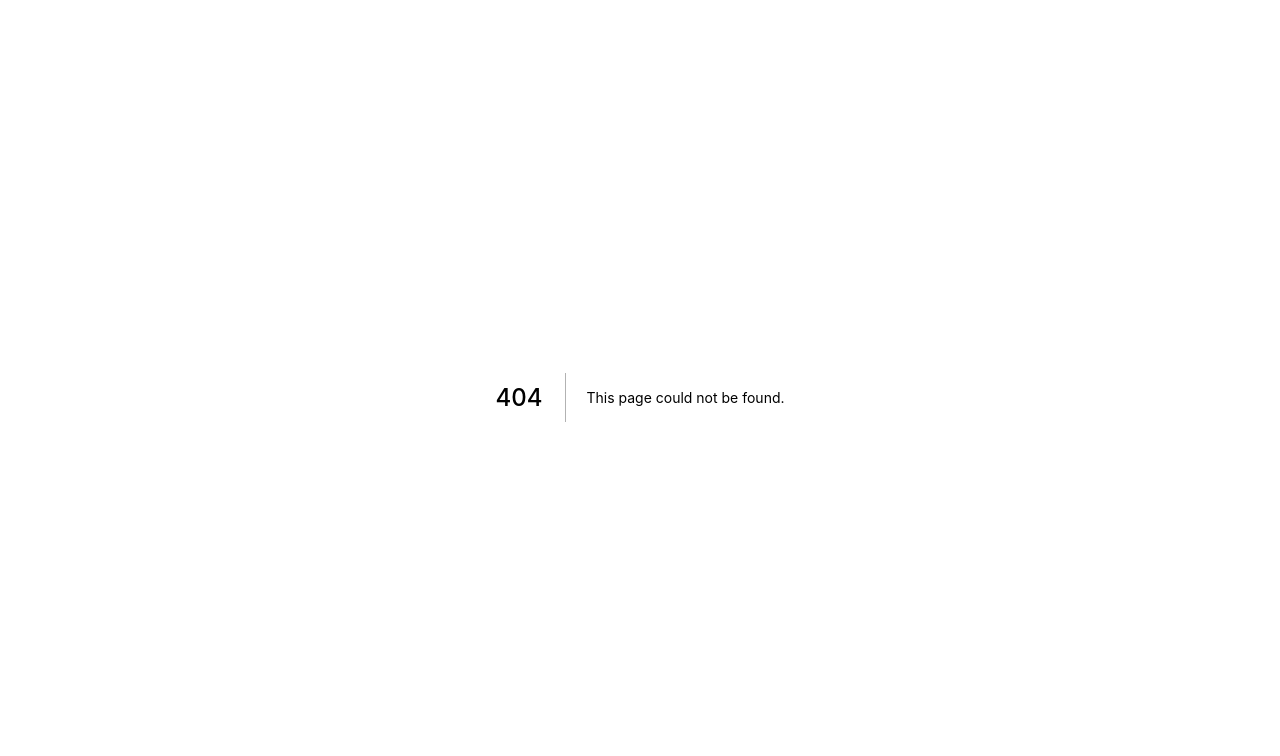
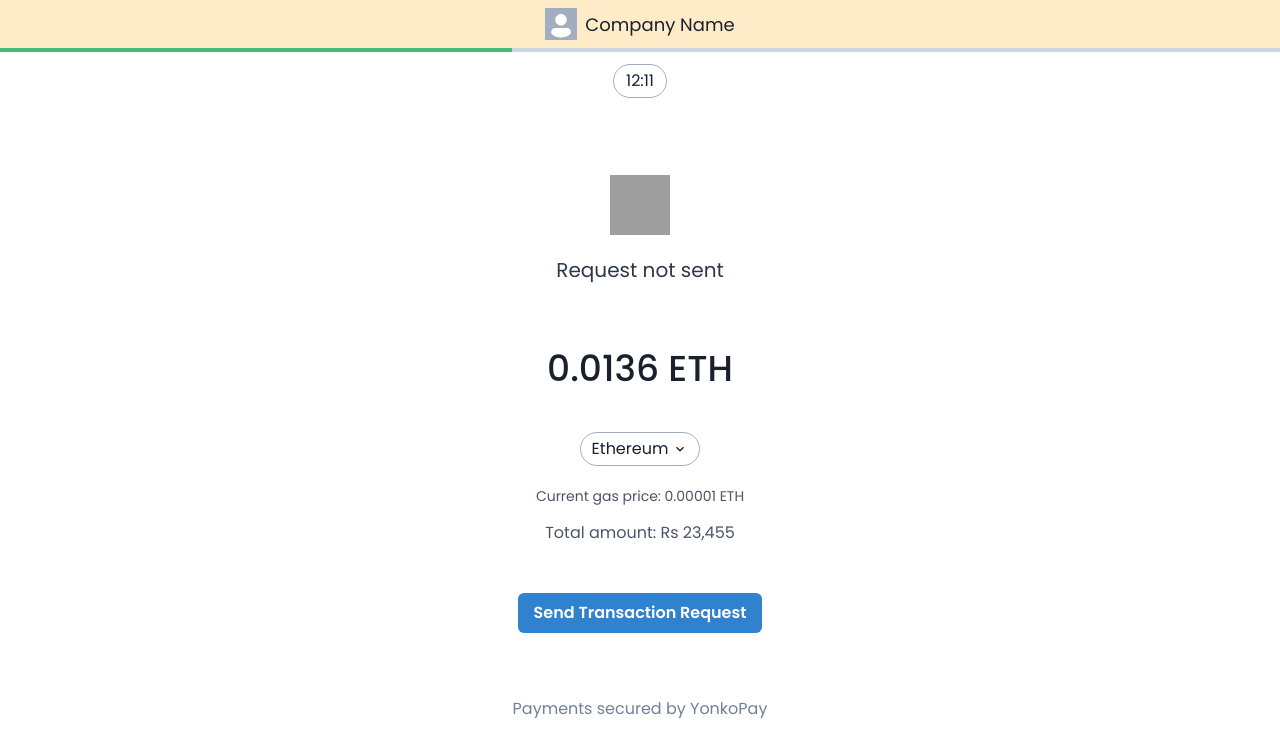
Before and after one commit to HariVP03/execute-2-project, a Next.js app in the folder apps/web/: page /payments/1 in a window 1280 px wide. Before the commit this address had no page. Shown: the top 756 px of the page. Built offline with nearby package versions, Linux system fonts and the light colour scheme; grey boxes are pictures that could not be loaded.

Commit message:
added payments page

```diff
--- a/apps/web/package.json
+++ b/apps/web/package.json
@@ -14,7 +14,9 @@
         "@chakra-ui/react": "^1.1.4",
         "@emotion/react": "^11.1.4",
         "@emotion/styled": "^11.0.0",
+        "@usedapp/core": "^1.0.5",
         "axios": "^0.21.1",
+        "ethers": "^5.6.8",
         "firebase": "^9.8.2",
         "framer-motion": "^3.2.1",
         "next": "12.0.7",
--- a/apps/web/pages/_app.tsx
+++ b/apps/web/pages/_app.tsx
@@ -8,6 +8,7 @@ import { Hydrate } from "react-query/hydration";
 import { RecoilRoot } from "recoil";
 import "@firebase/init";
 import axios from "axios";
+
 function MyApp({ Component, pageProps }: AppProps): JSX.Element {
     const queryClient = new QueryClient();
     axios.defaults.baseURL = "http://localhost:8888";
--- a/apps/web/pages/dashboard/index.tsx
+++ b/apps/web/pages/dashboard/index.tsx
@@ -1,6 +1,4 @@
-import axios from "axios";
 import { getAuth, onAuthStateChanged } from "firebase/auth";
-import { useEffect } from "react";
 import { getUser } from "src/utils";
 
 const Dashboard = () => {
--- /dev/null
+++ b/apps/web/pages/payments/[id].tsx
@@ -0,0 +1,107 @@
+import { Avatar, Flex, Text, Image, Icon, Button } from "@chakra-ui/react";
+import { ChevronDownIcon } from "@chakra-ui/icons";
+import { useRouter } from "next/router";
+
+const PaymentModal = () => {
+    const router = useRouter();
+
+    const { id, status, amount } = router.query;
+
+    console.log(router.query);
+
+    return (
+        <Flex
+            fontFamily="Poppins"
+            align="center"
+            w="100vw"
+            h="100vh"
+            direction="column"
+        >
+            <Flex justify="center" w="full" bg="#feebc8" py={2} align="center">
+                <Avatar size="sm" rounded="none" />
+                <Text ml={2} fontWeight="normal" my={0} fontSize="lg">
+                    Company Name
+                </Text>
+            </Flex>
+            <Flex w="full">
+                <Flex w="40%" h="4px" bg="green.400" />
+                <Flex w="60%" h="4px" bg="gray.300" />
+            </Flex>
+            <Flex
+                rounded="full"
+                border="1px solid"
+                py={1}
+                px={3}
+                mt={3}
+                borderColor="gray.400"
+            >
+                12:11
+            </Flex>
+            <Flex
+                justify="center"
+                align="center"
+                mt={8}
+                w="200px"
+                h="200px"
+                direction="column"
+                // bg="gray.200"
+                rounded="lg"
+            >
+                <Image
+                    h="100px"
+                    p={5}
+                    w="100px"
+                    src="https://www.svgrepo.com/show/294649/send.svg"
+                />
+                <Text
+                    fontWeight="normal"
+                    w="full"
+                    fontSize="xl"
+                    color="gray.700"
+                    textAlign="center"
+                >
+                    Request not sent
+                </Text>
+            </Flex>
+            <Flex mt={3}>
+                <Text fontSize="4xl" fontWeight="500">
+                    0.0136 ETH
+                </Text>
+            </Flex>
+            <Flex
+                rounded="full"
+                border="1px solid"
+                py={1}
+                justify="center"
+                px={2}
+                w="120px"
+                fontSize="md"
+                align="center"
+                fontWeight="normal"
+                cursor="pointer"
+                borderColor="gray.400"
+            >
+                Ethereum
+                <Icon ml={1} as={ChevronDownIcon} />
+            </Flex>
+            <Flex mt={5}>
+                <Text fontSize="sm" color="gray.600">
+                    Current gas price: 0.00001 ETH
+                </Text>
+            </Flex>
+            <Flex mt={0}>
+                <Text my={0} fontSize="md" color="gray.600">
+                    Total amount: Rs 23,455
+                </Text>
+            </Flex>
+            <Button fontWeight="600" mt={12} bg="blue.500" color="white">
+                Send Transaction Request
+            </Button>
+            <Flex my="auto">
+                <Text color="gray.500">Payments secured by YonkoPay</Text>
+            </Flex>
+        </Flex>
+    );
+};
+
+export default PaymentModal;
--- a/apps/web/src/styles/global.scss
+++ b/apps/web/src/styles/global.scss
@@ -1,3 +1,5 @@
+@import url("https://fonts.googleapis.com/css2?family=Poppins:ital,wght@0,100;0,200;0,300;0,400;0,500;0,600;0,700;0,800;0,900;1,100;1,200;1,300;1,400;1,500;1,600;1,700;1,800;1,900&display=swap");
+
 html,
 body {
     margin: 0;
--- a/package.json
+++ b/package.json
@@ -7,6 +7,7 @@
     "packages/*"
   ],
   "scripts": {
+    "addweb": "yarn workspace web add",
     "build": "turbo run build",
     "dev": "turbo run dev --parallel",
     "lint": "turbo run lint",
```
Also changed, not shown: 1 other file (tests, documents, lock files or other folders).
